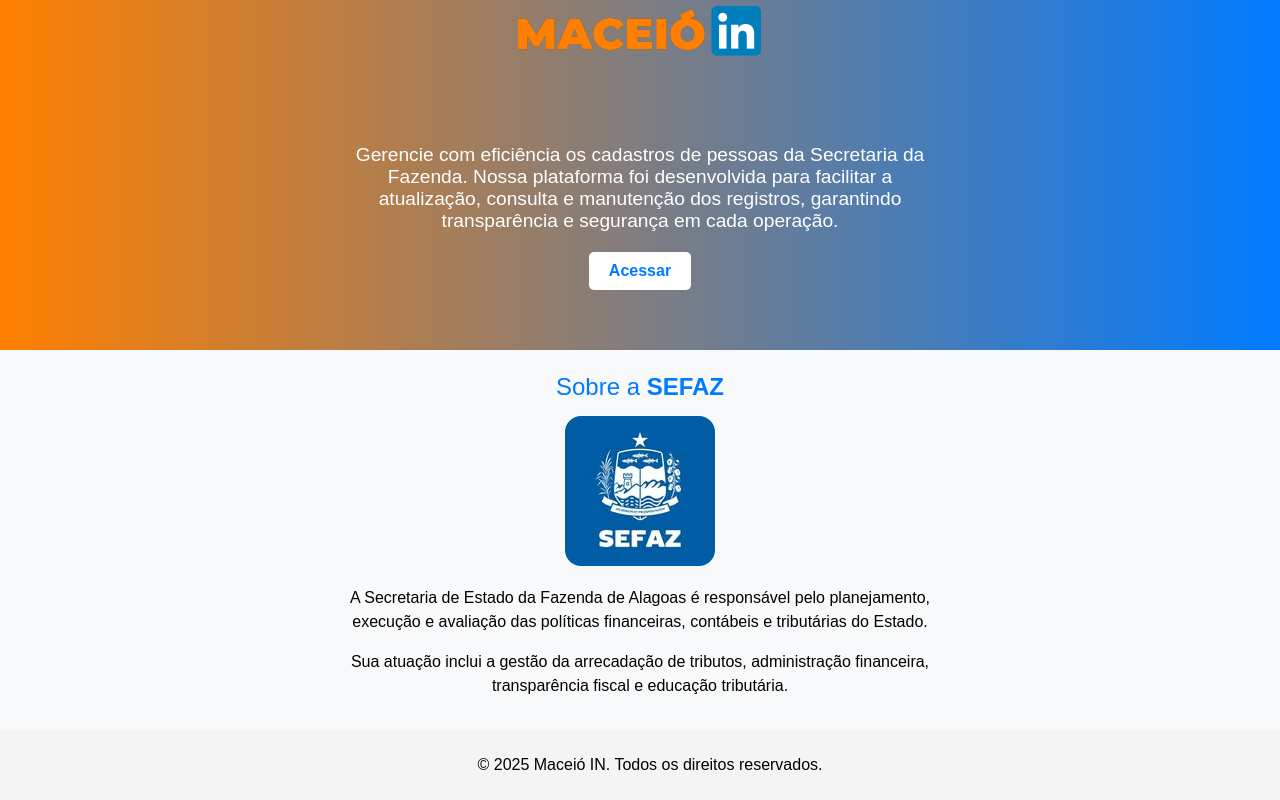
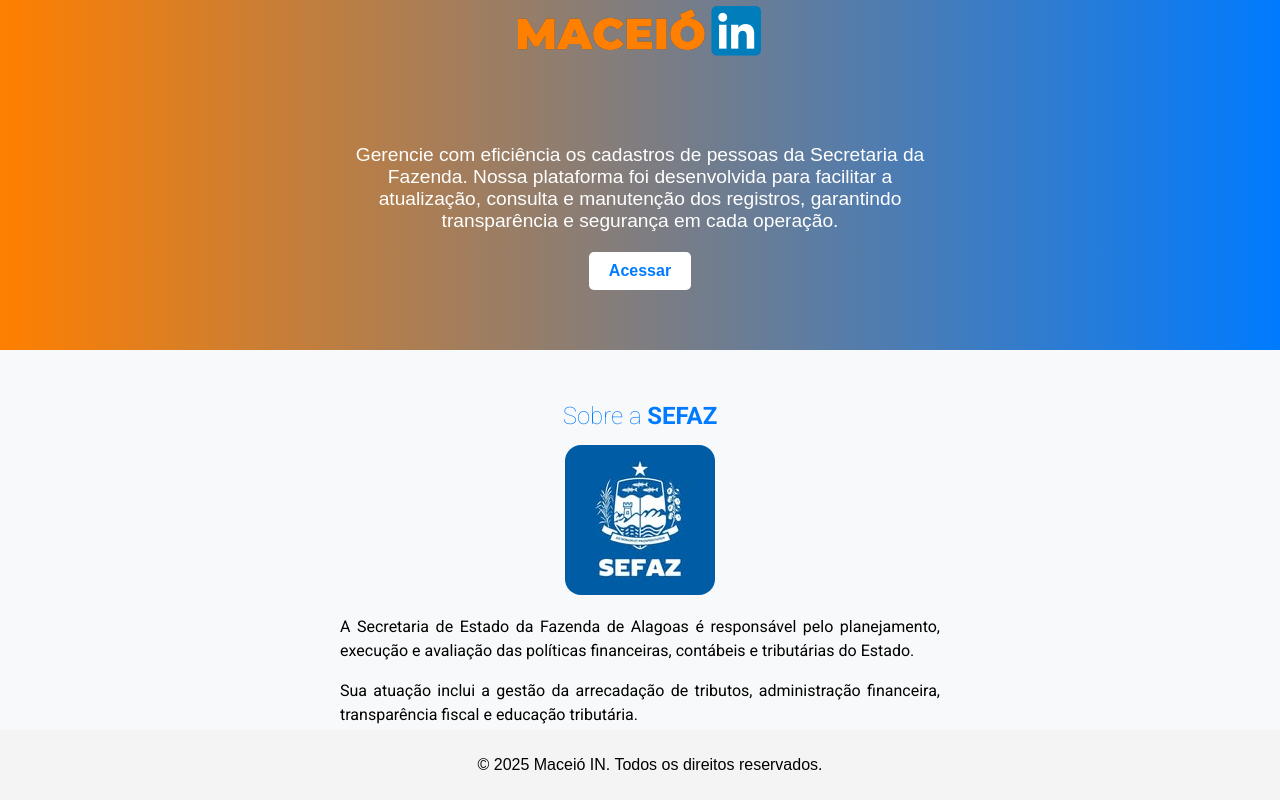
Before and after one commit to slocksert/MaceioIN, a Vue app in the folder maceioin_vue/: page / in a window 1280 px wide. Built offline with nearby package versions, Linux system fonts and the light colour scheme.

Commit message:
Refactor login error handling, update component names, and enhance styles for better user experience

```diff
--- a/maceioin_vue/src/components/AboutSefaz.vue
+++ b/maceioin_vue/src/components/AboutSefaz.vue
@@ -22,14 +22,21 @@
   </script>
 
   <style scoped>
+  @import url('https://fonts.googleapis.com/css2?family=Roboto:ital,wght@0,100..900;1,100..900&display=swap');
+
   #sefaz {
     font-weight: bold;
   }
 
   .about-sefaz {
     text-align: center;
-    padding: 0.2rem;
+    padding: 2rem;
     background: #f8f9fa;
+    font-family: Roboto, sans-serif;
+  }
+
+  .about-sefaz p{
+    text-align: justify;
   }
 
   .logo-sefaz {
--- a/maceioin_vue/src/components/IntroSection.vue
+++ b/maceioin_vue/src/components/IntroSection.vue
@@ -12,7 +12,7 @@
 
 <script>
 export default {
-  name: 'HeroSection',
+  name: 'IntroSection',
 };
 </script>
 
--- a/maceioin_vue/src/components/LoginForm.vue
+++ b/maceioin_vue/src/components/LoginForm.vue
@@ -46,7 +46,7 @@ export default {
     async login() {
       const toast = useToast();
       try {
-        const response = await axios.post("https://djangoapi.slocksert.dev//login/", {
+        const response = await axios.post("https://djangoapi.slocksert.dev/login/", {
           username: this.username,
           password: this.password,
         });
@@ -58,9 +58,13 @@ export default {
           this.$router.push("/admin");
         }
       } catch (error) {
-        toast.error(
-          "Falha no login: " + (error.response?.data?.detail || "Erro desconhecido")
-        );
+        if (error.response && error.response.status === 401) {
+          toast.error("Usuário ou senha inválidos.");
+        } else {
+          toast.error(
+            "Falha no login: Erro de conexão com o servidor. Tente novamente mais tarde."
+          );
+        }
       }
     },
   },
@@ -75,7 +79,7 @@ export default {
   justify-content: center;
   height: 100vh;
   margin: 0;
-  padding: 0;
+  padding: 2rem;
   box-sizing: border-box;
 }
 
--- a/maceioin_vue/src/views/LandingPage.vue
+++ b/maceioin_vue/src/views/LandingPage.vue
@@ -2,7 +2,7 @@
   <div class="landing-page">
     <PageHeader />
     <main class="main-content">
-      <HeroSection />
+      <IntroSection />
       <AboutSefazSection />
       <SefazActivitiesSection />
     </main>
@@ -13,7 +13,7 @@
 <script>
 import PageHeader from '../components/PageHeader.vue';
 import PageFooter from '../components/PageFooter.vue';
-import HeroSection from '../components/IntroSection.vue';
+import IntroSection from '../components/IntroSection.vue';
 import AboutSefazSection from '../components/AboutSefaz.vue';
 import SefazActivitiesSection from '../components/SefazActivities.vue';
 
@@ -21,7 +21,7 @@ export default {
   components: {
     PageHeader,
     PageFooter,
-    HeroSection,
+    IntroSection,
     AboutSefazSection,
     SefazActivitiesSection
   }
```
Also changed, not shown: 1 other file (tests, documents, lock files or other folders).
